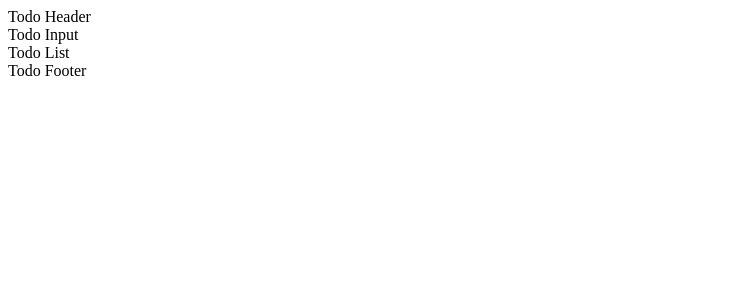
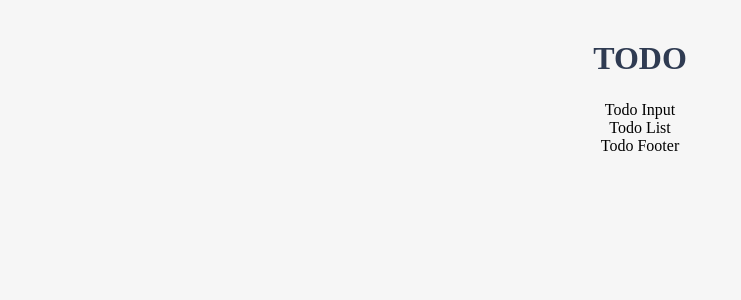
Before and after one commit to imtherealk/hellovuejs, a Vue app in the folder vue-todo/: page / in a window 1280 px wide. Shown: the top 300 px of the page, without its empty margins (0-741 px from the left). Built offline with nearby package versions, Linux system fonts and the light colour scheme.

Commit message:
Implement TodoHeader component

```diff
--- a/vue-todo/src/App.vue
+++ b/vue-todo/src/App.vue
@@ -24,4 +24,8 @@ export default {
 </script>
 
 <style>
+body {
+  text-align: center;
+  background-color: #f6f6f6;
+}
 </style>
--- a/vue-todo/src/components/TodoHeader.vue
+++ b/vue-todo/src/components/TodoHeader.vue
@@ -1,13 +1,13 @@
 <template>
-  <div>Todo Header</div>
+  <header>
+    <h1>TODO</h1>
+  </header>
 </template>
 
-<script>
-export default {
-
+<style scoped>
+h1 {
+  color: #2f3b52;
+  font-weight: 900;
+  margin: 2.5rem 0 1.5rem;
 }
-</script>
-
-<style>
-
 </style>
```
